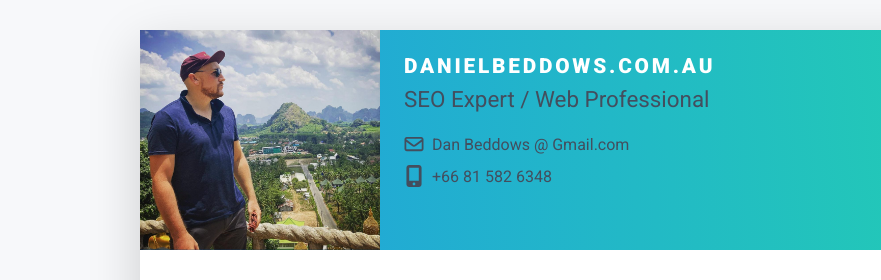
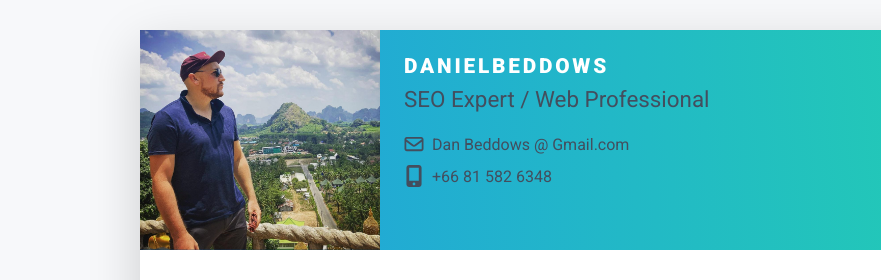
Before and after one commit to dannybeddows/cv, a plain HTML site: page seo-cv.html in a window 1280 px wide. Shown: the top 280 px of the page, 0-881 px from the left. Drawn offline with Linux system fonts and the light colour scheme.

Commit message:
Update seo-cv.html

```diff
--- a/seo-cv.html
+++ b/seo-cv.html
@@ -32,7 +32,7 @@
 				    <img class="mr-3 img-fluid picture mx-auto" src="/assets/images/profile.png" alt="">
 				    <div class="media-body p-4 d-flex flex-column flex-md-row mx-auto mx-lg-0">
 					    <div class="primary-info">
-						    <h1 class="name mt-0 mb-1 text-white text-uppercase text-uppercase">DanielBeddows.com.au</h1>
+						    <a href="danielbeddows.com.au"><h1 class="name mt-0 mb-1 text-white text-uppercase text-uppercase">DanielBeddows</h1></a>
 						    <div class="title mb-3">SEO Expert / Web Professional</div>
 						    <ul class="list-unstyled">
 								<li class="mb-2"><i class="far fa-envelope fa-fw mr-2" data-fa-transform="grow-3"></i>Dan Beddows &#64 Gmail.com</li>
```
